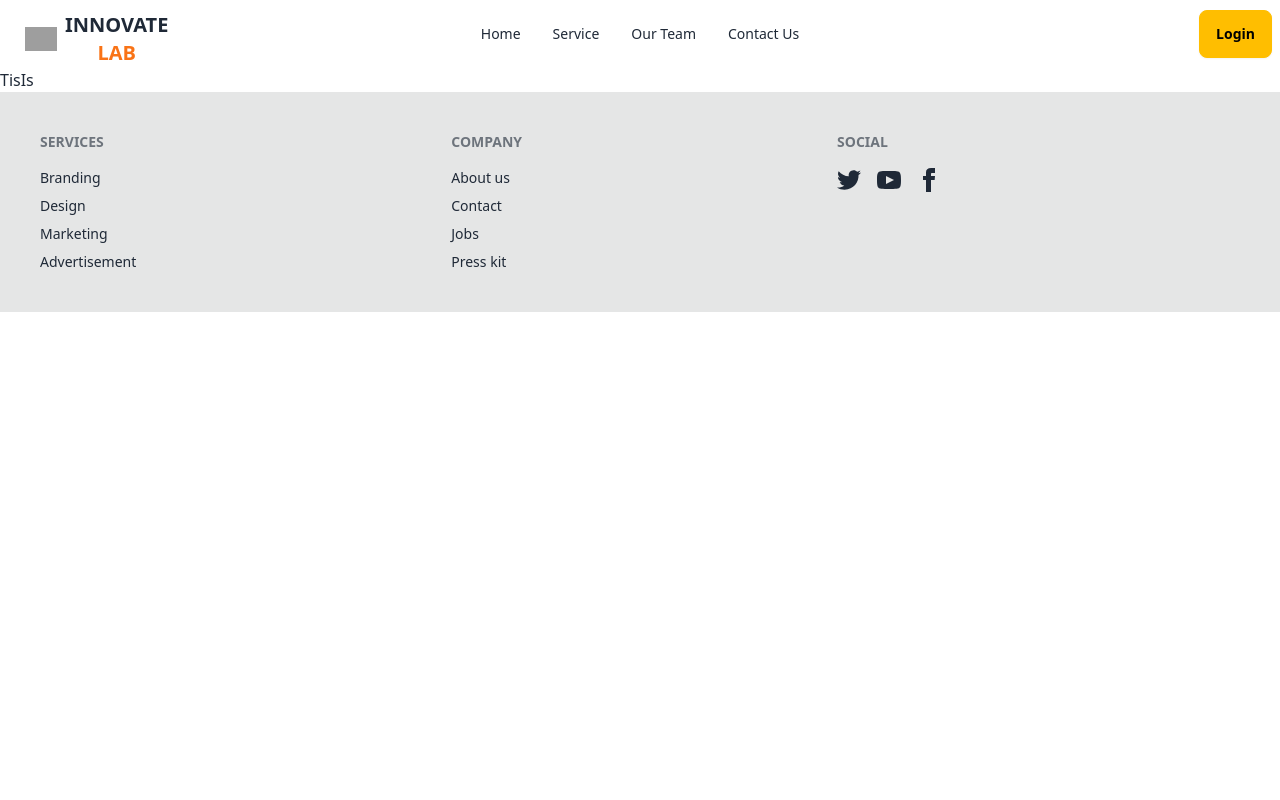
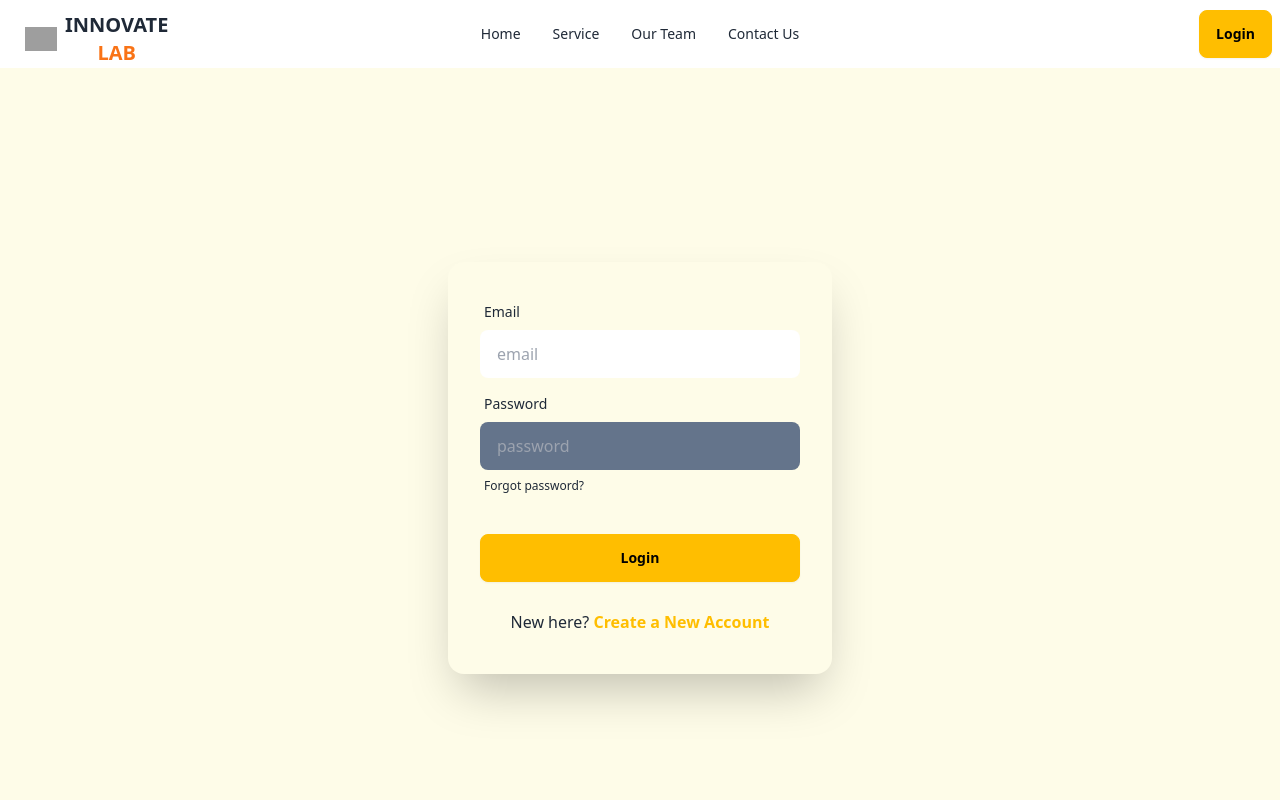
Before and after one commit to khairulistiyak/innovalab-client-site, a React (Vite) app: page /login in a window 1280 px wide. Shown: the top 800 px of the page. Built offline with nearby package versions, Linux system fonts and the light colour scheme; grey boxes are pictures that could not be loaded.

Commit message:
sign Up page ui start

```diff
--- a/package.json
+++ b/package.json
@@ -16,6 +16,7 @@
     "match-sorter": "^6.3.4",
     "react": "^18.2.0",
     "react-dom": "^18.2.0",
+    "react-hook-form": "^7.50.1",
     "react-icons": "^5.0.1",
     "react-responsive": "^9.0.2",
     "react-router-dom": "^6.22.1",
--- a/src/Share/Login/Login.jsx
+++ b/src/Share/Login/Login.jsx
@@ -1,7 +1,42 @@
 import React from "react";
+import { Link } from "react-router-dom";
 
 const Login = () => {
-  return <div>TisIs</div>;
+  return (
+    <div className="hero min-h-screen bg-yellow-50">
+      <div className="card shrink-0 w-full max-w-sm shadow-2xl bg-yellow-50">
+        <form className="card-body">
+          <div className="form-control">
+            <label className="label">
+              <span className="label-text">Email</span>
+            </label>
+            <input type="email" placeholder="email" className="input " required />
+          </div>
+          <div className="form-control">
+            <label className="label">
+              <span className="label-text">Password</span>
+            </label>
+            <input type="password" placeholder="password" className="input bg-slate-500" required />
+            <label className="label">
+              <a href="#" className="label-text-alt link link-hover">
+                Forgot password?
+              </a>
+            </label>
+          </div>
+          <div className="form-control mt-6">
+            <button className="btn btn-warning">Login</button>
+          </div>
+          <p className="text-center mt-5">
+            New here?{" "}
+            <Link to={"/signUp"} className="text-warning font-bold ">
+              Create a New Account
+            </Link>
+          </p>
+          <Link></Link>
+        </form>
+      </div>
+    </div>
+  );
 };
 
 export default Login;
--- /dev/null
+++ b/src/Share/SignUp/SignUp.jsx
@@ -0,0 +1,45 @@
+import React from "react";
+import { Link } from "react-router-dom";
+
+const SignUp = () => {
+  return (
+    <div>
+      <div className="hero min-h-screen bg-yellow-50">
+        <div className="card shrink-0 w-full max-w-sm shadow-2xl ">
+          <form className="card-body">
+            <div className="form-control">
+              <label className="label">
+                <span className="label-text">Email</span>
+              </label>
+              <input type="email" placeholder="email" className="input bg-yellow-50 " required />
+            </div>
+            <div className="form-control">
+              <label className="label">
+                <span className="label-text">Password</span>
+              </label>
+              <input type="password" placeholder="password" className="input " required />
+              <label className="label">
+                <a href="#" className="label-text-alt link link-hover">
+                  Forgot password?
+                </a>
+              </label>
+            </div>
+            <div className="form-control mt-6">
+              <button type="submit" className="btn btn-warning">
+                SignUp
+              </button>
+            </div>
+            <p className="text-center mt-5">
+              Already registered?
+              <Link to={"/login"} className="text-warning font-bold ms-1 ">
+                Go to log in
+              </Link>
+            </p>
+          </form>
+        </div>
+      </div>
+    </div>
+  );
+};
+
+export default SignUp;
```
Also changed, not shown: src/router/router.jsx (+6 -1 lines), 1 other file (tests, documents, lock files or other folders).
